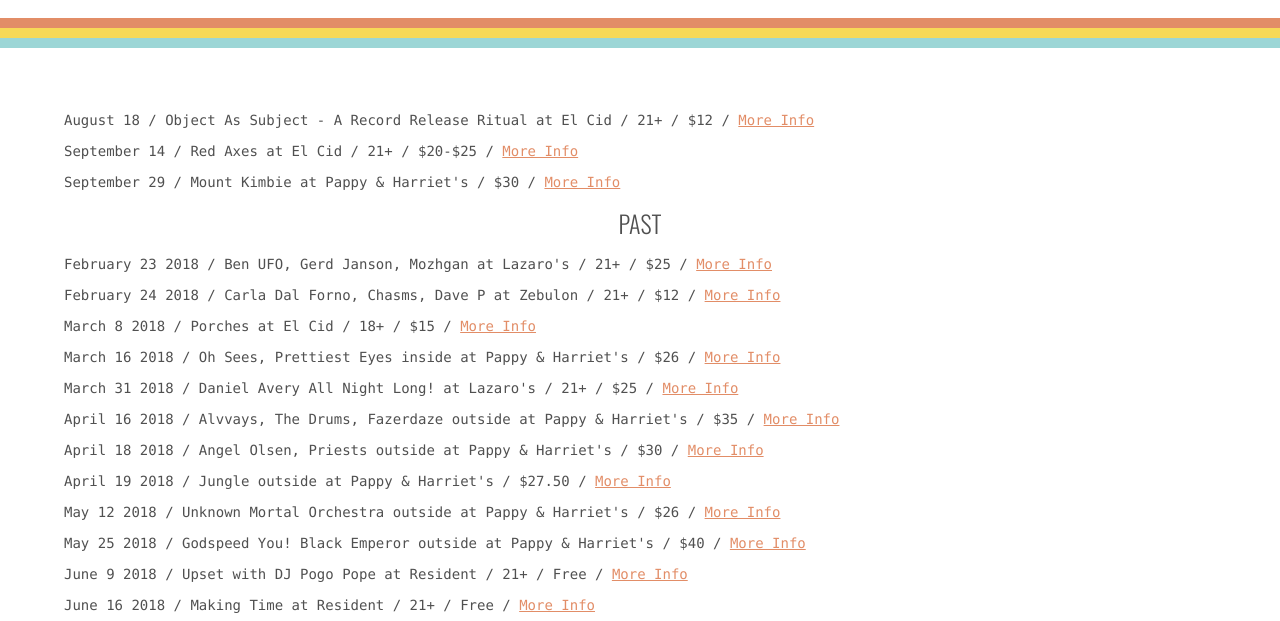
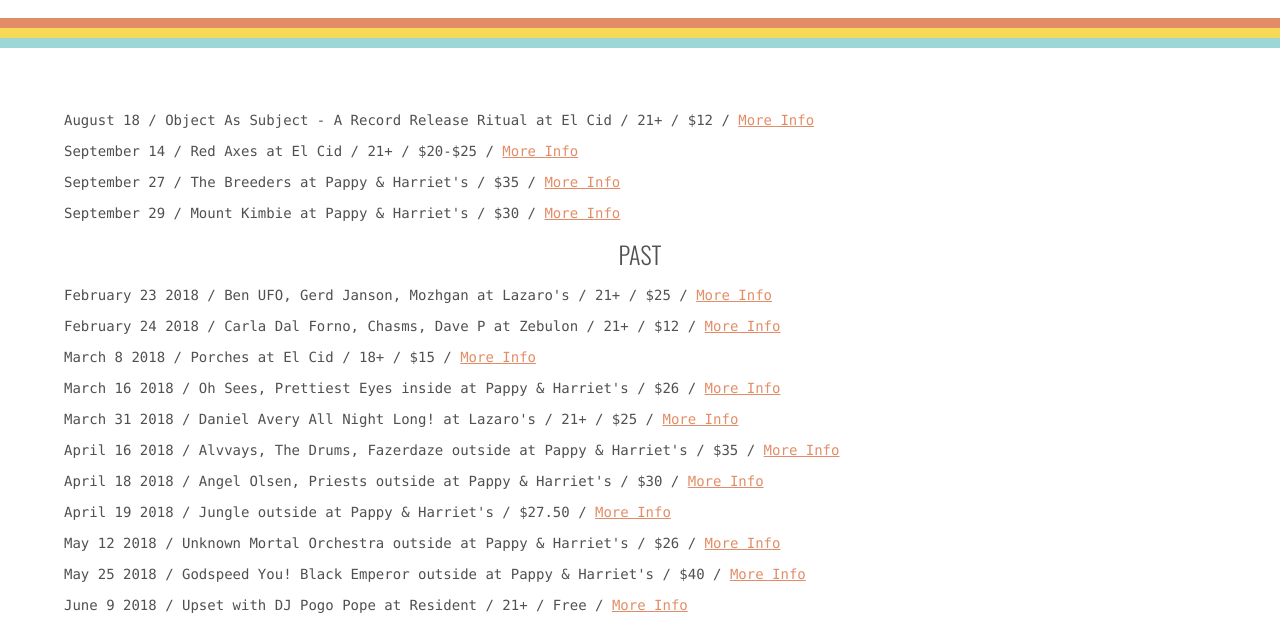
Before and after one commit to thisiswhowearenow/www, a plain HTML site: page index.html in a window 1280 px wide. Shown: the part 179-800 px from the top of the page. Drawn offline with nearby package versions, Linux system fonts and the light colour scheme.

Commit message:
Breeders

```diff
--- a/index.html
+++ b/index.html
@@ -38,6 +38,9 @@
 			</p>
 			<p>
 				September 14 / Red Axes at El Cid / 21+ / $20-$25 / <a href="https://redaxesla.eventbrite.com" target="_blank" >More Info</a>
+			</p>
+			<p>
+				September 27 / The Breeders at Pappy & Harriet's / $35 / <a href="https://breederspappys.eventbrite.com" target="_blank" >More Info</a>
 			</p>
 			<p>
 				September 29 / Mount Kimbie at Pappy & Harriet's / $30 / <a href="https://mountkimbiepappys.eventbrite.com" target="_blank" >More Info</a>
```
